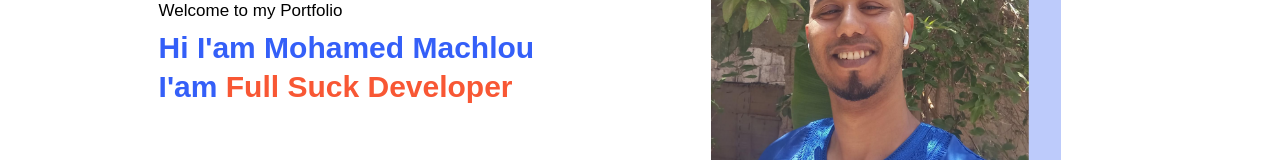
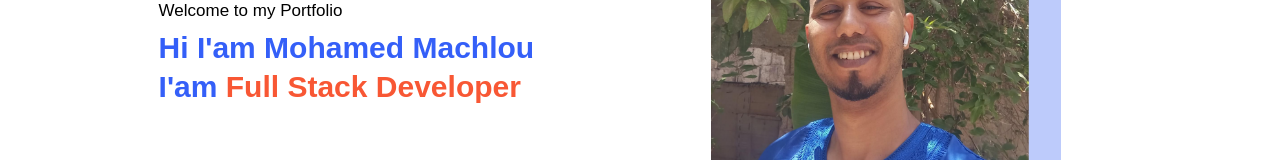
Before and after one commit to mohamedMachlou/AngularMyPortfolio, an Angular app: page / in a window 1280 px wide. Shown: the part 261-421 px from the top of the page. Built offline with nearby package versions, Linux system fonts and the light colour scheme.

Commit message:
finaliser 2  portfolio

```diff
--- a/src/app/portfolio/components/nav-bar/nav-bar.component.css
+++ b/src/app/portfolio/components/nav-bar/nav-bar.component.css
@@ -4,7 +4,6 @@
   justify-content: space-between;
   align-items: center;
   height: 80px;
-  position: fixed;
   position: relative;
 }
 .navbar .container .logo {
--- a/src/app/portfolio/components/welcome/welcome.component.html
+++ b/src/app/portfolio/components/welcome/welcome.component.html
@@ -3,7 +3,7 @@
     <div class="wel-box">
       <h4>Welcome to my Portfolio</h4>
       <h2>Hi I'am Mohamed Machlou</h2>
-      <h2>I'am <span>Full Suck Developer</span></h2>
+      <h2>I'am <span>Full Stack Developer</span></h2>
     </div>
     <div class="img">
       <img src=" ../../../../../../assets/Images/My Photo3.png" alt="" />
```
